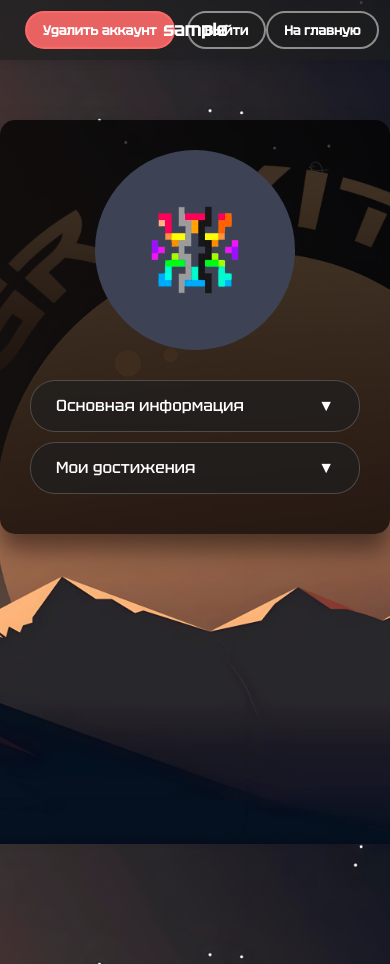
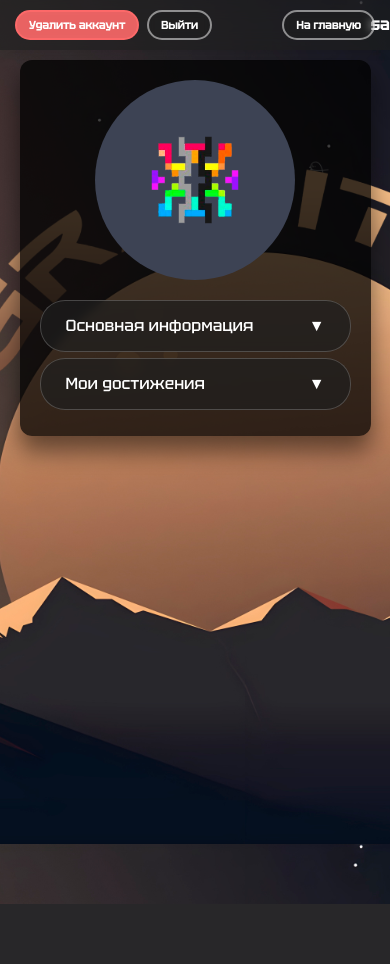
Before and after one commit to TyLeNishe/Graviteus_WEB, a Django app: page /profile/ in a window 390 px wide. After the commit the page ends 904 px from the top, so only its background shows below. Run offline with Django 5.2, Linux system fonts and the light colour scheme; the visitor is signed in with stand-in values (Sample User, id 1); data comes from the database, SQL or seed files in the repository.

Commit message:
Добавлена черновая версия адаптивности для большинства объектов. Передано на доработку Лишанкову и Мануйлову.

```diff
--- a/graviteus_website/graviapps/static/css/base.css
+++ b/graviteus_website/graviapps/static/css/base.css
@@ -92,3 +92,24 @@ body {
     font-family: 'CustomFont';
     src: url('../fonts/tektur.ttf') format('truetype');
 }
+
+
+@media (max-width: 768px) {
+  :root {
+    --space-sm: 6px;
+    --space-md: 12px;
+    --space-lg: 20px;
+
+    --size-sm: 30px;
+    --size-md: 36px;
+    --size-lg: 44px;
+
+    --click-effect-size: 20px;
+    --click-effect-duration: 0.25s;
+
+    --hacker-bg-font-size: 50px;
+    --hacker-bg-fall-duration: 12s;
+    --hacker-bg-speed-min: 8s;
+    --hacker-bg-speed-max: 11s;
+  }
+}
--- a/graviteus_website/graviapps/static/css/components/buttons.css
+++ b/graviteus_website/graviapps/static/css/components/buttons.css
@@ -270,3 +270,50 @@
 
 .prev { left: 0; }
 .next { right: 0; }
+
+@media (max-width: 768px) {
+  :root {
+    --btn-border-radius: 20px;
+    --btn-border-width: 2px;
+    --btn-blur: blur(4px);
+
+    --btn-padding: 6px 16px;
+    --btn-height: 32px;
+    --btn-font-size: 12px;
+
+    --btn-sm-padding: 4px 12px;
+    --btn-sm-font-size: 11px;
+
+    --btn-md-padding: 8px 18px;
+    --btn-md-font-size: 13px;
+
+    --btn-lg-padding: 12px 24px;
+    --btn-lg-font-size: 15px;
+
+    --btn-avatar-size: 34px;
+    --btn-avatar-border-width: 1.5px;
+    --btn-avatar-lg-border-width: 2px;
+
+    --nav-btn-padding: 18px;
+    --nav-btn-font-size: 26px;
+  }
+
+  .account-link {
+    font-size: var(--btn-sm-font-size);
+    padding: 4px 10px;
+  }
+
+  .change-email {
+    font-size: var(--btn-sm-font-size);
+  }
+
+  .change-email-container {
+    text-align: center;
+    margin-top: var(--space-sm);
+  }
+
+  .social-btn {
+    font-size: var(--btn-sm-font-size);
+    min-height: var(--size-sm);
+  }
+}
--- a/graviteus_website/graviapps/static/css/components/cards.css
+++ b/graviteus_website/graviapps/static/css/components/cards.css
@@ -21,3 +21,23 @@
   padding: 30px;
   box-shadow: var(--shadow-lg);
 }
+
+@media (max-width: 768px) {
+  .card-title {
+    font-size: 20px;
+    margin-bottom: var(--space-md);
+  }
+
+  .auth-card {
+    width: 300px;
+    padding: 30px;
+    border-radius: 8px;
+  }
+
+  .profile-card {
+    margin: 60px auto 20px;
+    max-width: 90%;
+    padding: 20px;
+    border-radius: 12px;
+  }
+}
--- a/graviteus_website/graviapps/static/css/components/forms.css
+++ b/graviteus_website/graviapps/static/css/components/forms.css
@@ -103,3 +103,28 @@
     font-size: 14px;
     margin-left: 10px;
   }
+
+@media (max-width: 768px) {
+  :root {
+    --form-group-margin: var(--space-sm);
+    --form-label-margin: 6px;
+    --form-label-font-size: 12px;
+
+    --form-control-padding: 10px 12px;
+    --form-control-font-size: 14px;
+    --form-control-height: 38px;
+    --form-control-border-radius: 20px;
+
+    --toggle-password-right: 10px;
+
+    --errorlist-font-size: 12px;
+    --errorlist-margin: 4px;
+  }
+
+  .narrow-input {
+    width: 120px;
+    padding: 6px 10px;
+    font-size: 12px;
+    margin-left: 8px;
+  }
+}
--- a/graviteus_website/graviapps/static/css/components/header.css
+++ b/graviteus_website/graviapps/static/css/components/header.css
@@ -25,7 +25,7 @@
 
 /* Центральный элемент (для username) */
 .header-center {
-  position: absolute;
+  position: relative;
   left: 50%;
   transform: translateX(-50%);
   font-size: 18px;
@@ -45,3 +45,23 @@
   color: var(--light-gray);
   margin-top: auto;
 }
+
+@media (max-width: 768px) {
+  .header {
+    height: 50px;
+    padding: 0 15px;
+  }
+
+  .header-nav {
+    gap: 8px;
+  }
+
+  .header-center {
+    font-size: 16px;
+    max-width: 140px;
+  }
+
+  .site-footer {
+    padding: var(--space-md);
+  }
+}
--- a/graviteus_website/graviapps/static/css/fun/jora.css
+++ b/graviteus_website/graviapps/static/css/fun/jora.css
@@ -14,3 +14,10 @@
     background-position: center;
     cursor: pointer;
 }
+
+@media (max-width: 768px) {
+  .jora {
+    width: 28px;
+    height: 14px;
+  }
+}
```
Also changed, not shown: graviteus_website/graviapps/static/css/fun/glitch-text.css (+8 -0 lines), graviteus_website/graviapps/static/css/fun/hacker-bg.css (+8 -0 lines), graviteus_website/graviapps/static/css/fun/scrolling.css (+28 -0 lines), graviteus_website/graviapps/static/css/pages/home.css (+60 -0 lines).
